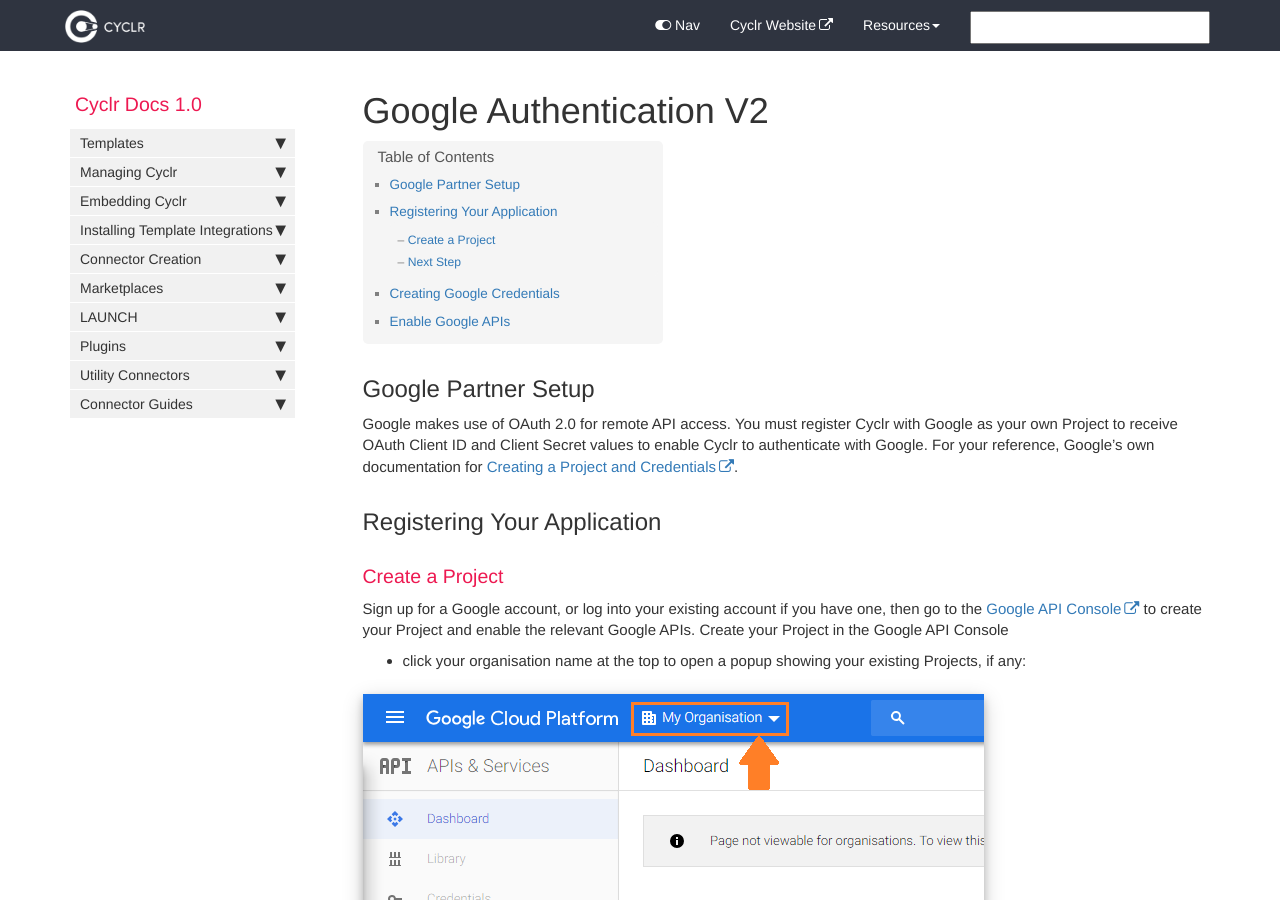
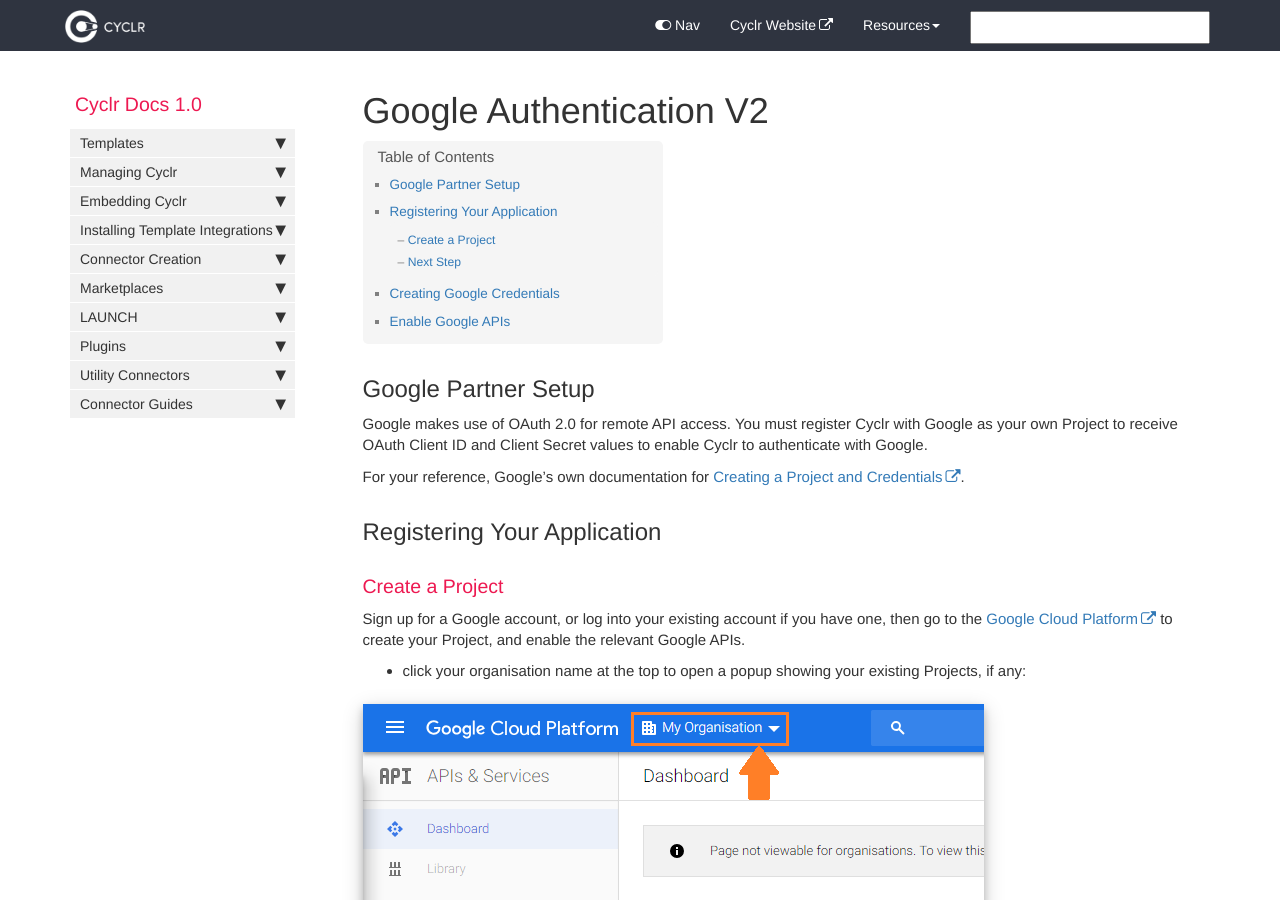
Before and after one commit to sneakysneak/docs, a Jekyll site: the page built from pages/connector-authentication/google-v2.md, in a window 1280 px wide and 900 px high. Built offline with Jekyll 4.4.1, drawn with Linux system fonts in a browser that asks for light colours; nearby versions of some CDN libraries; comment, search, counter and statistics services are not loaded.

Commit message:
Update google-v2.md

```diff
--- a/pages/connector-authentication/google-v2.md
+++ b/pages/connector-authentication/google-v2.md
@@ -9,6 +9,7 @@ tags: [connector]
 ##  Google Partner Setup
 
 Google makes use of OAuth 2.0 for remote API access. You must register Cyclr with Google as your own Project to receive OAuth Client ID and Client Secret values to enable Cyclr to authenticate with Google.
+
 For your reference, Google’s own documentation for [Creating a Project and Credentials](https://https://console.cloud.google.com/).
 
 ## Registering Your Application
@@ -16,8 +17,7 @@ For your reference, Google’s own documentation for [Creating a Project and Cre
 ### Create a Project
 
 Sign up for a Google account, or log into your existing account if you have one, then go to the
-[Google API Console](https://console.developers.google.com/) to create your Project and enable the relevant Google APIs.
-Create your Project in the Google API Console
+[Google Cloud Platform](https://console.developers.google.com/) to create your Project, and enable the relevant Google APIs.
 
 *	click your organisation name at the top to open a popup showing your existing Projects, if any:
 
```
